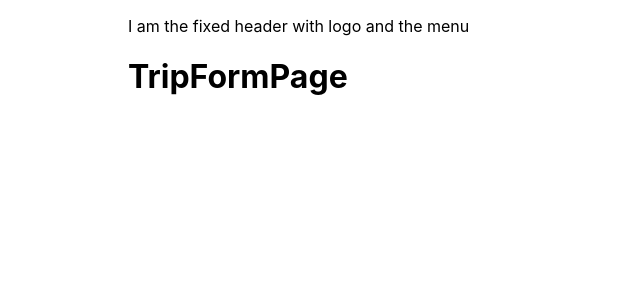
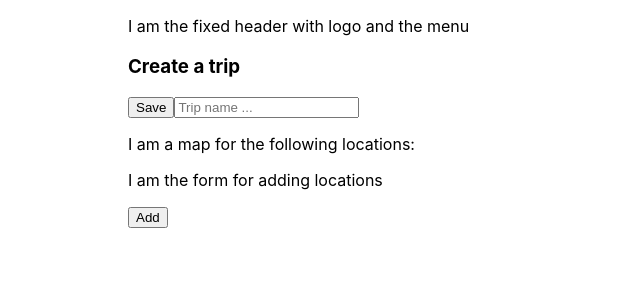
Before and after one commit to FullOfPit/Teamproject_Stray, a React (Create React App) app in the folder frontend/: page /trips/create in a window 1280 px wide. Shown: the top 300 px of the page, without its empty margins (0-640 px from the left). Built offline with nearby package versions, Linux system fonts and the light colour scheme.

Commit message:
added basic functionality to trip form page

```diff
--- a/frontend/src/components/AddLocationForm.tsx
+++ b/frontend/src/components/AddLocationForm.tsx
@@ -1,13 +1,20 @@
 import "./AddLocationForm.css";
+import Location from "../types/Location";
 
-export default function AddLocationForm() {
+export default function AddLocationForm({onAdd}:{onAdd: (location:Location) => void}) {
     // show input for search term
     // request openstreetmap API for terms
     // display FindLocationOverlay with searchresults
+    const location: Location=  {
+        name:"somewhere",
+        latitude:10.,
+        longitude:20.
+    };
 
     return (
       <>
           <p>I am the form for adding locations</p>
+          <button onClick={() => onAdd(location)}>Add</button>
       </>
     );
 }
--- a/frontend/src/components/LocationMap.tsx
+++ b/frontend/src/components/LocationMap.tsx
@@ -2,7 +2,7 @@ import "./LocationMap.css";
 import Location from "../types/Location";
 
 export default function LocationMap({locations}: {
-    locations: Location[],
+    locations: Location[]
 }) {
     // this component should be the wrapper for the MapContainer of react-leaflet
 
--- a/frontend/src/pages/TripFormPage.tsx
+++ b/frontend/src/pages/TripFormPage.tsx
@@ -1,15 +1,45 @@
 import "./TripFormPage.css";
+import LocationMap from "../components/LocationMap";
+import AddLocationForm from "../components/AddLocationForm";
+import Trip from "../types/Trip";
+import {useState} from "react";
+import {useNavigate} from "react-router-dom";
+import Api from "../api/Api";
+import Location from "../types/Location";
 
 export default function TripFormPage() {
-    // show input for title
-    // show map with markers for all added locations
-    // show AddLocationForm
-    // save button -> on click -> POST to api
-    // if post successful -> navigation to DashboardPage ?
+
+    const [trips, setTrips] = useState<Trip[]>([]);
+    const [locations, setLocations] = useState<Location[]>([]);
+    const [trip, setTrip] = useState<Trip>({title: "", tripTimestamp: "", locations: []});
+    const navigate =useNavigate();
+
+    const onClick = (() => {
+        (async () => {
+            const response:Trip = await Api.postTrip(trip);
+            setTrips([...trips,response]);
+            navigate("/");
+        })();
+    });
+
+    const onAdd = (location : Location)=> {
+        setLocations([...locations,location]);
+        setTrip({...trip, locations: locations})
+    }
 
     return (
         <>
-            <h1>TripFormPage</h1>
+            <h3>Create a trip</h3>
+
+            <button onClick={onClick}>Save</button>
+
+            <input placeholder={"Trip name ..."}
+                   onChange={e => setTrip({...trip,title: e.target.value})}
+            />
+
+            <LocationMap locations={locations}/>
+
+            <AddLocationForm onAdd={onAdd}/>
         </>
     );
 }
--- a/frontend/src/types/Location.ts
+++ b/frontend/src/types/Location.ts
@@ -1,5 +1,5 @@
 type Location = {
-    id: string,
+    id?: string,
     name: string,
     latitude: number,
     longitude: number
--- a/frontend/src/types/Trip.ts
+++ b/frontend/src/types/Trip.ts
@@ -1,7 +1,7 @@
 import Location from "./Location";
 
 type Trip = {
-    id: string,
+    id?: string,
     title: string,
     tripTimestamp: string,
     locations: Location[]
```
